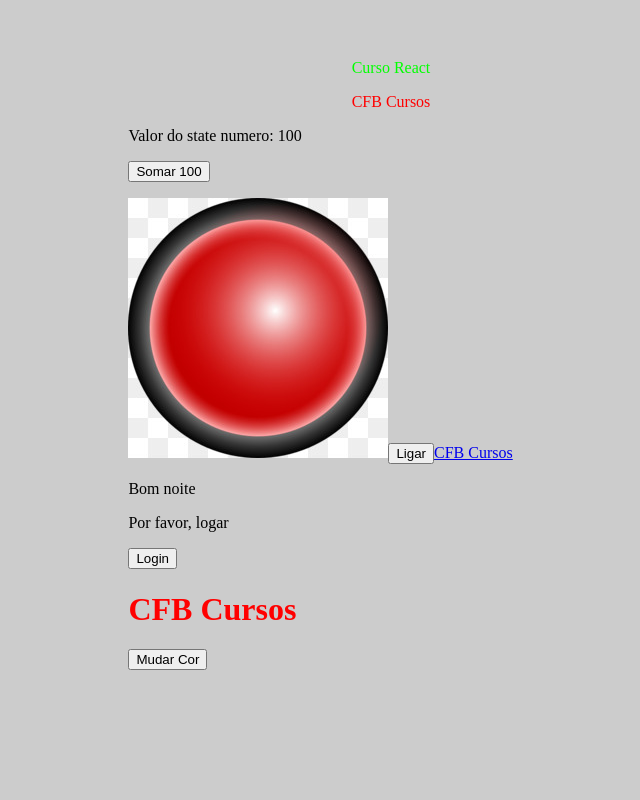
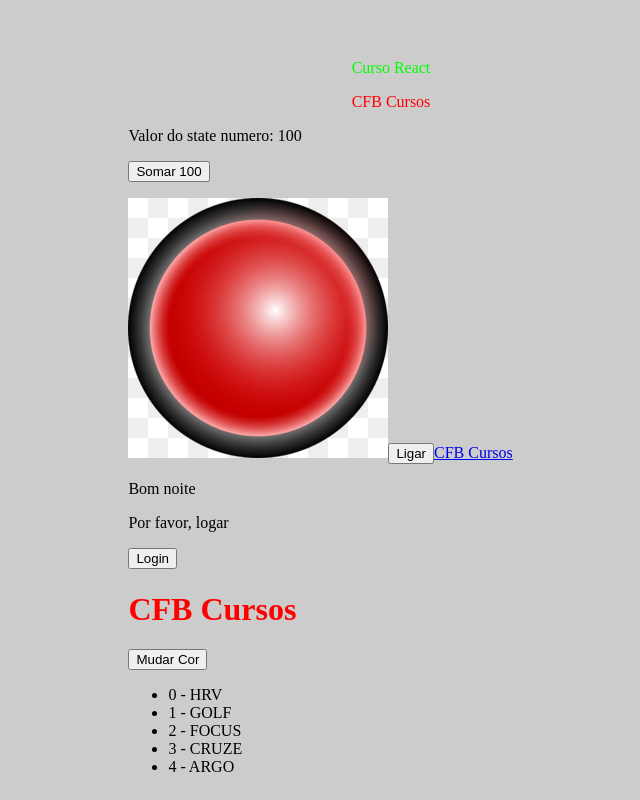
Before and after one commit to JohnPetros/reactjs, a React (Vite) app in the folder react-cfbcursos/app01/: page / in a window 1280 px wide. Shown: the part 461-1261 px from the top of the page, without its empty margins (249-889 px from the left). Before the commit the page ends 1139 px from the top, so only its background shows below. Built offline with nearby package versions, Linux system fonts and the light colour scheme.

Commit message:
Lista em React

```diff
--- a/react-cfbcursos/app01/src/App.jsx
+++ b/react-cfbcursos/app01/src/App.jsx
@@ -4,6 +4,7 @@ import Main from "./components/Main";
 import Relogio from "./components/Relocio";
 import Numero from "./components/Numero";
 import Leds from "./components/Leds";
+import Lista from "./components/Lista"
 
 function App() {
   const numero = 500;
@@ -72,6 +73,8 @@ function App() {
       <button onClick={() => setLog(!log)}>{log ? 'Logoff' : 'Login'}</button>
       <h1 style={retornaCor(cor)}>CFB Cursos</h1>
       <button onClick={() => mudaCor()}>Mudar Cor</button>
+
+      <Lista />
     </div>
   );
 }
--- /dev/null
+++ b/react-cfbcursos/app01/src/components/Lista.jsx
@@ -0,0 +1,12 @@
+import React from "react";
+
+export default function App() {
+  const carros = ["HRV", "GOLF", "FOCUS", "CRUZE", "ARGO"];
+  const listaCarros = carros.map((carro, index) => <li>{index} - {carro}</li>);
+
+  return (
+    <>
+      <ul>{listaCarros}</ul>
+    </>
+  );
+}
```
